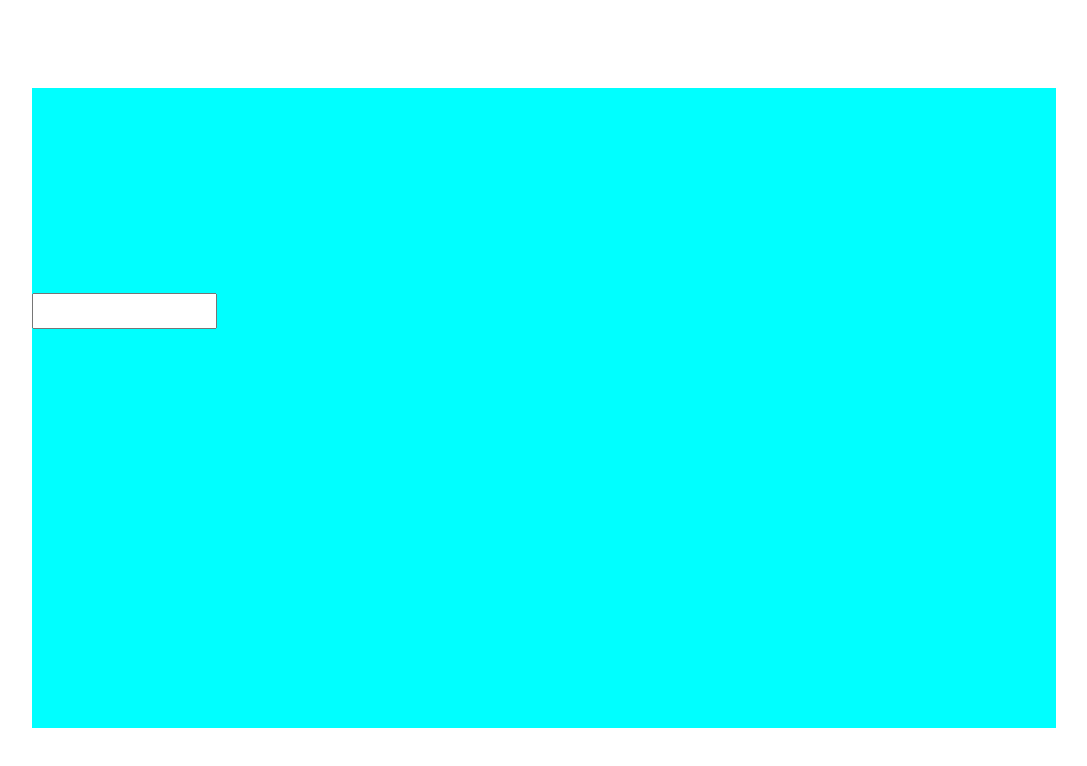
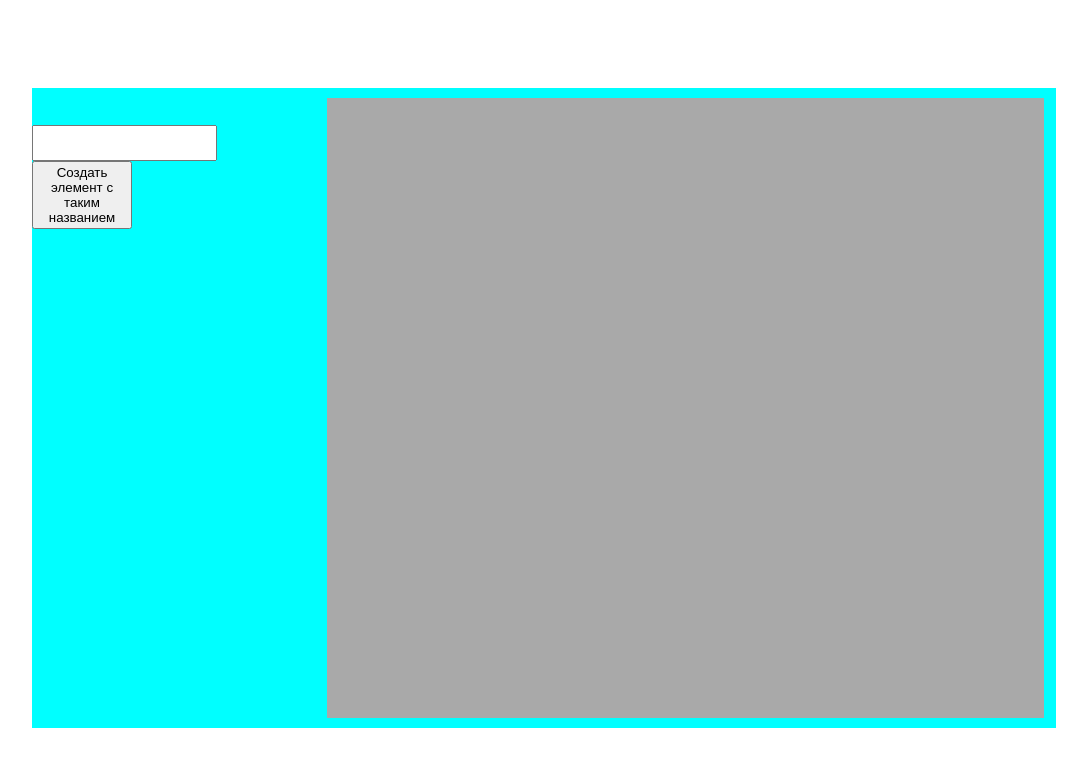
Before and after one commit to SoloLineDefender/sitedeplome, a React app: page / in a window 1280 px wide. Shown: the top 766 px of the page, without its empty margins (56-1143 px from the left). Built offline with nearby package versions, Linux system fonts and the light colour scheme.

Commit message:
Change_add_block_with_text

```diff
--- a/src/app/pages/main/index.jsx
+++ b/src/app/pages/main/index.jsx
@@ -30,7 +30,9 @@ const MainPage = () => {
             test()
         }, 3000)}
     }
+    class start {
 
+    }
 
 
     function test3(){
@@ -49,15 +51,40 @@ const MainPage = () => {
 
     }
 
+    class CreateBlock {
+
+    }
+
+    function test4 (){
+        let somenumber = 1
+        let ViewBox = document.getElementById("ViewBox")
+        let BlockCreate = document.createElement("div")
+        let TextFromInputBox = document.getElementById("WriteText")
+        BlockCreate.id = "BlockView"
+        BlockCreate.className = "BlockView"
+        BlockCreate.innerText = TextFromInputBox.value
+        ViewBox.append(BlockCreate)
+        console.dir(BlockView)
+
+    }
+
+
+
+    function test5 (){
+        l
+    }
+
     return (
         <React.Fragment>
 
             <div className="mainWindow" id="MainWindow" name="mainWindow">
+                <div className="inputBox">
                 <input type="text" id="WriteText" className="text" name="text" onChange={test}/>
-                <p className="textSome" id="textSomeOne" name="123"></p>
-
+                <button className="enter" id="enter" onClick={test4}>Создать элемент с таким названием</button>
+                </div>
+                <p className="textSome" id="textSomeOne" name="123" ></p>
+                <div className="viewBox" id="ViewBox" name="ViewBox"></div>
             </div>
-
             {/* {test2()} */}
         </React.Fragment>
     )
--- a/src/app/pages/main/main.scss
+++ b/src/app/pages/main/main.scss
@@ -1,19 +1,34 @@
 .mainWindow {
     display: flex;
     position: absolute;
-    flex: nowrap column;
+    flex-wrap: nowrap;
+    flex-direction: row;
     justify-content: flex-start;
     justify-items: center;
     background: aqua;
     margin: 10vh;
     width: 80%;
     height: 80%;
-    .text {
-        margin-top: 20%;
-        justify-self: center;
-        height: 30px;
+    .inputBox{
+        display: flex;
+        flex-direction: column;
+        flex-wrap: nowrap;
+        .text {
+            margin-top: 20%;
+            justify-self: center;
+            height: 30px;
+        }
+        .enter {
+            padding: 2px;
+            min-height: 30px;
+            max-height: 50%;
+            width: 100px;
+
+        }
     }
+
     .textSome {
+        overflow-wrap: break-word;
         margin-top: 20%;
         justify-content: center;
         font-size: 24px;
@@ -22,4 +37,25 @@
         min-width: 30px;
         width: 30%;
     }
+    .viewBox {
+        display: flex;
+        flex-direction: row;
+        flex-wrap: wrap;
+        flex: wrap row;
+        margin: 10px;
+        width: 70%;
+        background-color: darkgray;
+        justify-content: flex-start;
+        justify-self: flex-end;
+        .BlockView {
+            background-color: black;
+            margin: 5px;
+            min-width: 30px;
+            max-width: 100px;
+            height: 30px;
+            color: white;
+            font-size: 24px;
+            font-weight: bold;
+        }
+    }
 }
```
